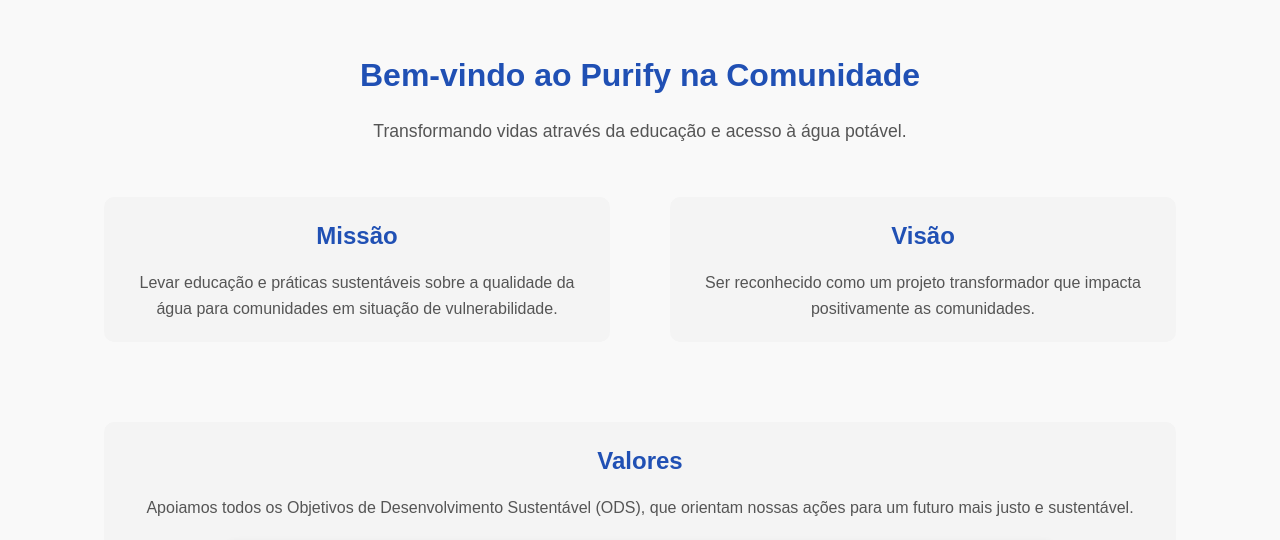
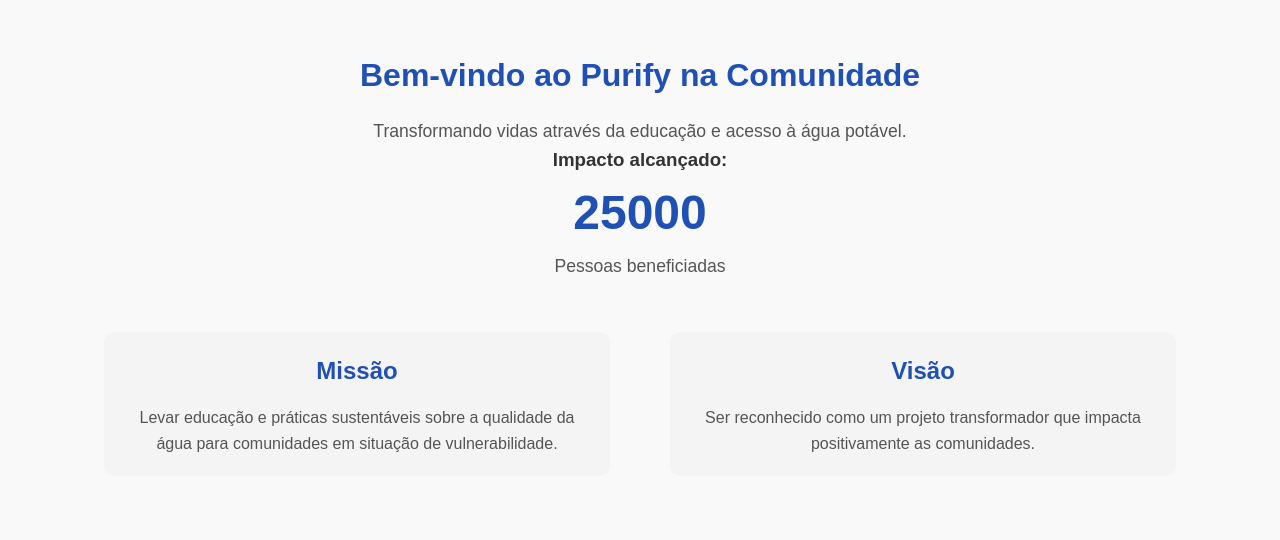
Before and after one commit to ddorea/purify, a plain HTML site: page index.html in a window 1280 px wide. Shown: the part 260-800 px from the top of the page. Drawn offline with Linux system fonts and the light colour scheme.

Commit message:
Update index.html

```diff
--- a/index.html
+++ b/index.html
@@ -29,6 +29,11 @@
         <main class="home">
             <h2 class="fade-in">Bem-vindo ao Purify na Comunidade</h2>
             <p class="fade-in">Transformando vidas através da educação e acesso à água potável.</p>
+            <div>
+                <h3 class="fade-in">Impacto alcançado:</h3>
+                <div class="counter counter-animated" data-target="25000">0</div>
+                <p>Pessoas beneficiadas</p>
+            </div>
         </main>
         <main class="sobre" id="sobre">
             <div class="bloco-container">
```
